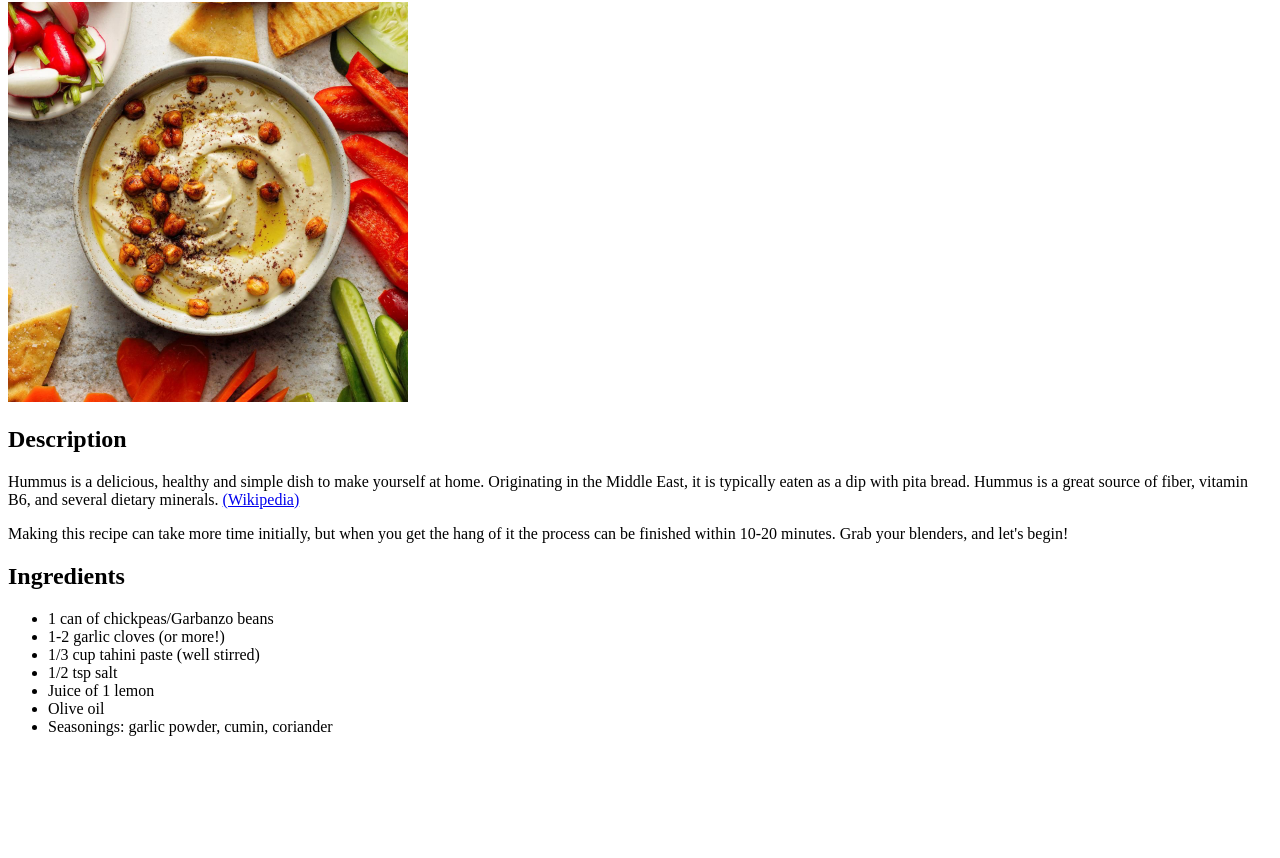
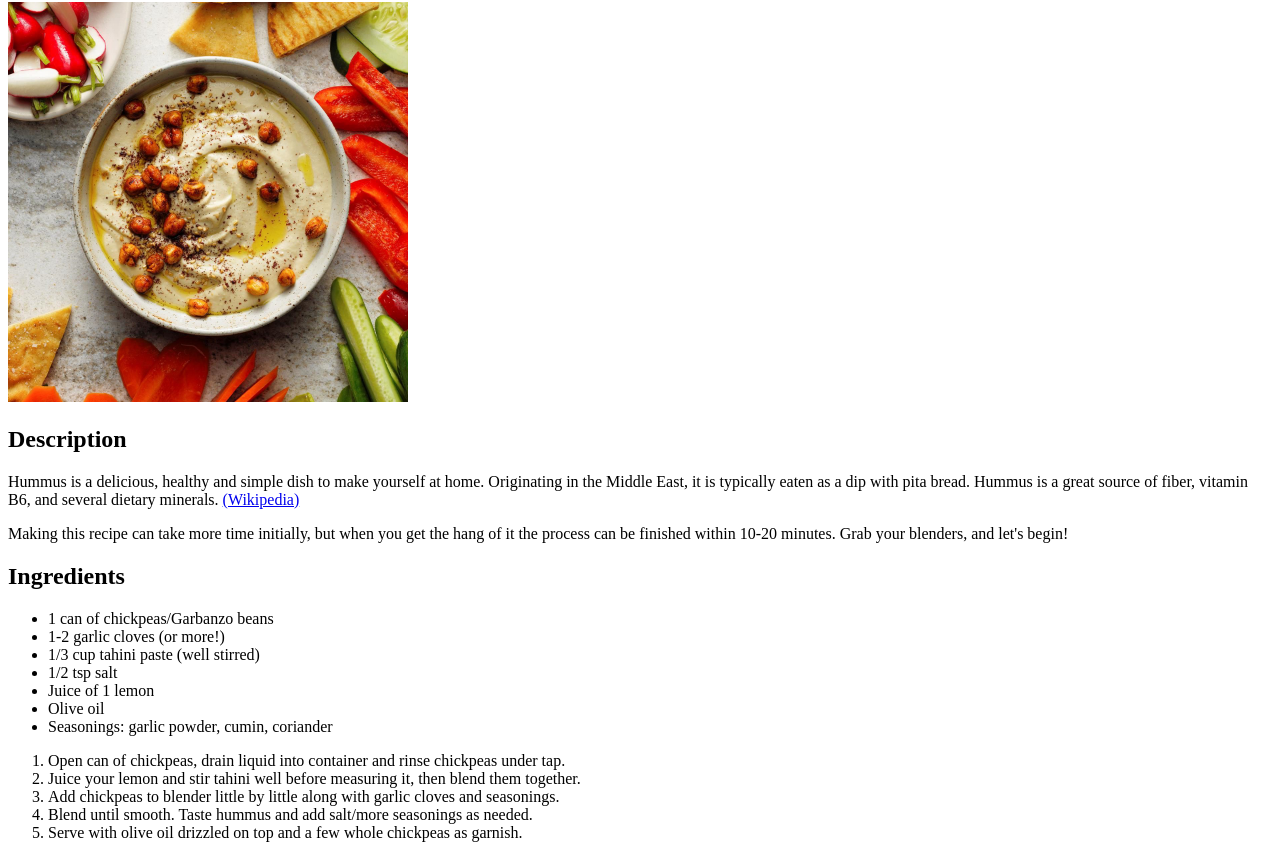
Before and after one commit to lovelylif3/odin-recipes, a plain HTML site: page recipes/hummus.html in a window 1280 px wide. Shown: the part 78-936 px from the top of the page. Before the commit the page ends 830 px from the top, so only its background shows below. Drawn offline with Linux system fonts and the light colour scheme.

Commit message:
Add ordered list to hummus.html

```diff
--- a/recipes/hummus.html
+++ b/recipes/hummus.html
@@ -28,7 +28,14 @@
            <li>Juice of 1 lemon</li>
            <li>Olive oil</li>
            <li>Seasonings: garlic powder, cumin, coriander</li>
+        </ul>
 
-        </ul>
+        <ol>
+            <li>Open can of chickpeas, drain liquid into container and rinse chickpeas under tap.</li>
+            <li>Juice your lemon and stir tahini well before measuring it, then blend them together.</li>
+            <li>Add chickpeas to blender little by little along with garlic cloves and seasonings.</li>
+            <li>Blend until smooth. Taste hummus and add salt/more seasonings as needed.</li>
+            <li>Serve with olive oil drizzled on top and a few whole chickpeas as garnish.</li>
+        </ol>
 </body>
 </html>
```
